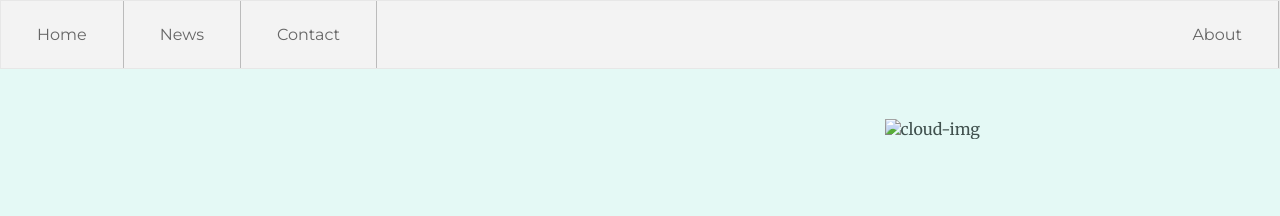
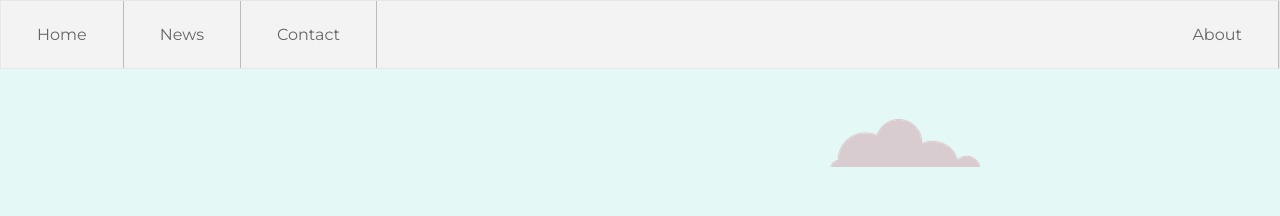
Before and after one commit to krunalparmar180/CSS-SITE, a plain HTML site: page index.html in a window 1280 px wide. Shown: the top 216 px of the page. Drawn offline with Linux system fonts and the light colour scheme; files whose address does not match are found by name.

Commit message:
Update index.html

```diff
--- a/index.html
+++ b/index.html
@@ -20,7 +20,7 @@
 
   </div>
   <div class="top-container">
-    <img class="topcloud" src="CSS website\cloud.png" alt="cloud-img">
+    <img class="topcloud" src="cloud.png" alt="cloud-img">
     <h1>I'm Krunal</h1>
     <h2>a programmer</h2>
     <img class="bottomcloud" src="CSS website\cloud.PNG" alt="cloud-img">
```
